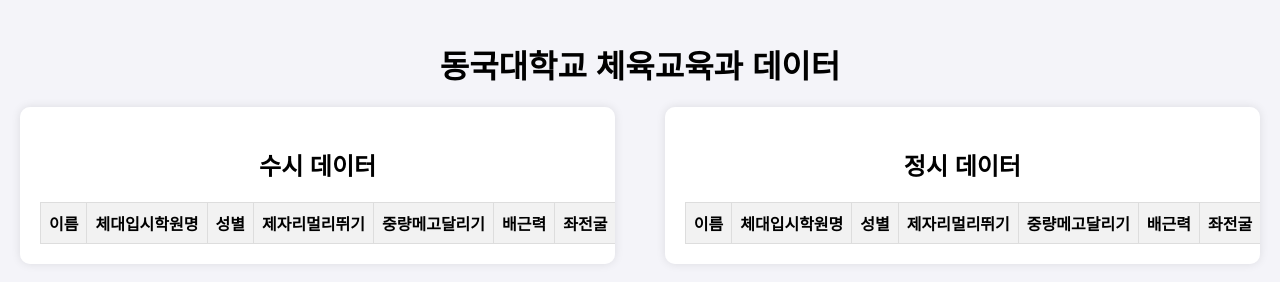
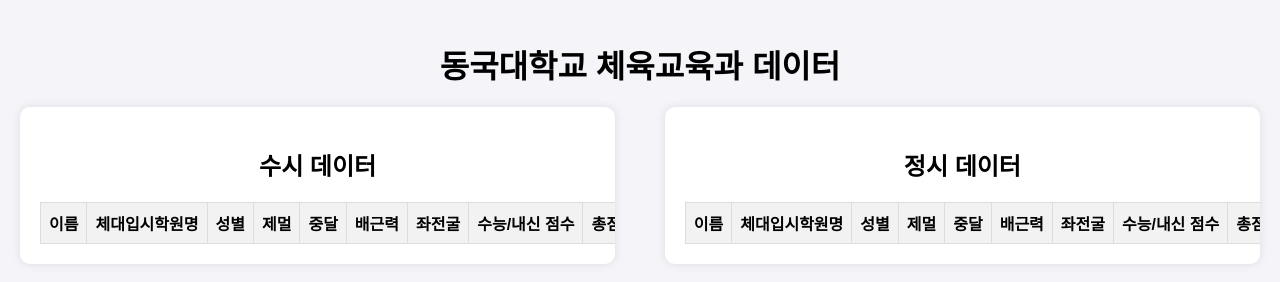
Before and after one commit to seanyjeong/dunivc, a plain HTML site: page index.html in a window 1280 px wide. Drawn offline with Linux system fonts and the light colour scheme; no server answers.

Commit message:
Update index.html

```diff
--- a/index.html
+++ b/index.html
@@ -169,8 +169,8 @@
                         <th>이름</th>
                         <th>체대입시학원명</th>
                         <th>성별</th>
-                        <th>제자리멀리뛰기</th>
-                        <th>중량메고달리기</th>
+                        <th>제멀</th>
+                        <th>중달</th>
                         <th>배근력</th>
                         <th>좌전굴</th>
                         <th>수능/내신 점수</th>
@@ -190,8 +190,8 @@
                         <th>이름</th>
                         <th>체대입시학원명</th>
                         <th>성별</th>
-                        <th>제자리멀리뛰기</th>
-                        <th>중량메고달리기</th>
+                        <th>제멀</th>
+                        <th>중달</th>
                         <th>배근력</th>
                         <th>좌전굴</th>
                         <th>수능/내신 점수</th>
```
